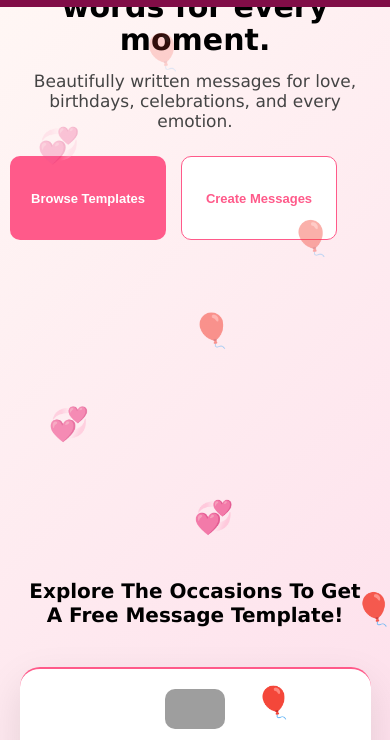
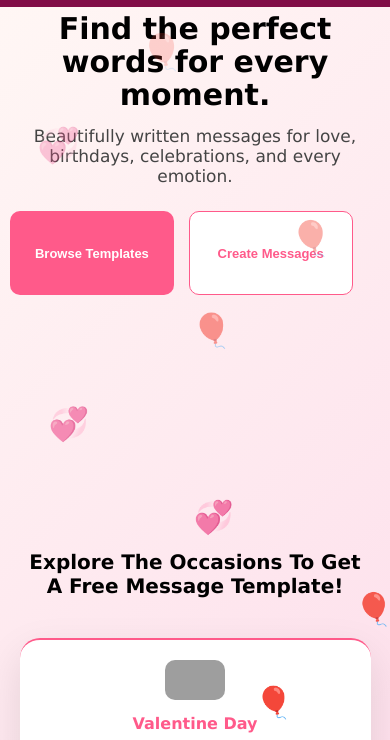
Before and after one commit to Reflexbeat/Reflex-LoveNote, a plain HTML site: page index.html in a window 390 px wide. Shown: the part 63-803 px from the top of the page. Drawn offline with Linux system fonts and the light colour scheme; grey boxes are pictures that could not be loaded.

Commit message:
new change

```diff
--- a/style.css
+++ b/style.css
@@ -791,7 +791,7 @@ footer h1 {
     grid-template-columns:1fr;
     justify-content: center;
     text-align:center;
-    /* margin-top: 45px; */
+    margin-top: 55px;
     /* width: 100%; */
     height: 80vh;
     padding: 0 10px;
@@ -803,7 +803,7 @@ footer h1 {
   }
 
   .hero-head button{
-    width: 40vw;
+    width: 42vw;
     height: 10vh;
     font-size: small;
     font-weight: bold;
@@ -872,7 +872,7 @@ footer h1 {
     }
 
     .events{
-        margin-top: -20vh;
+        margin-top: -30vh;
     }
 
     .events h1{
```
